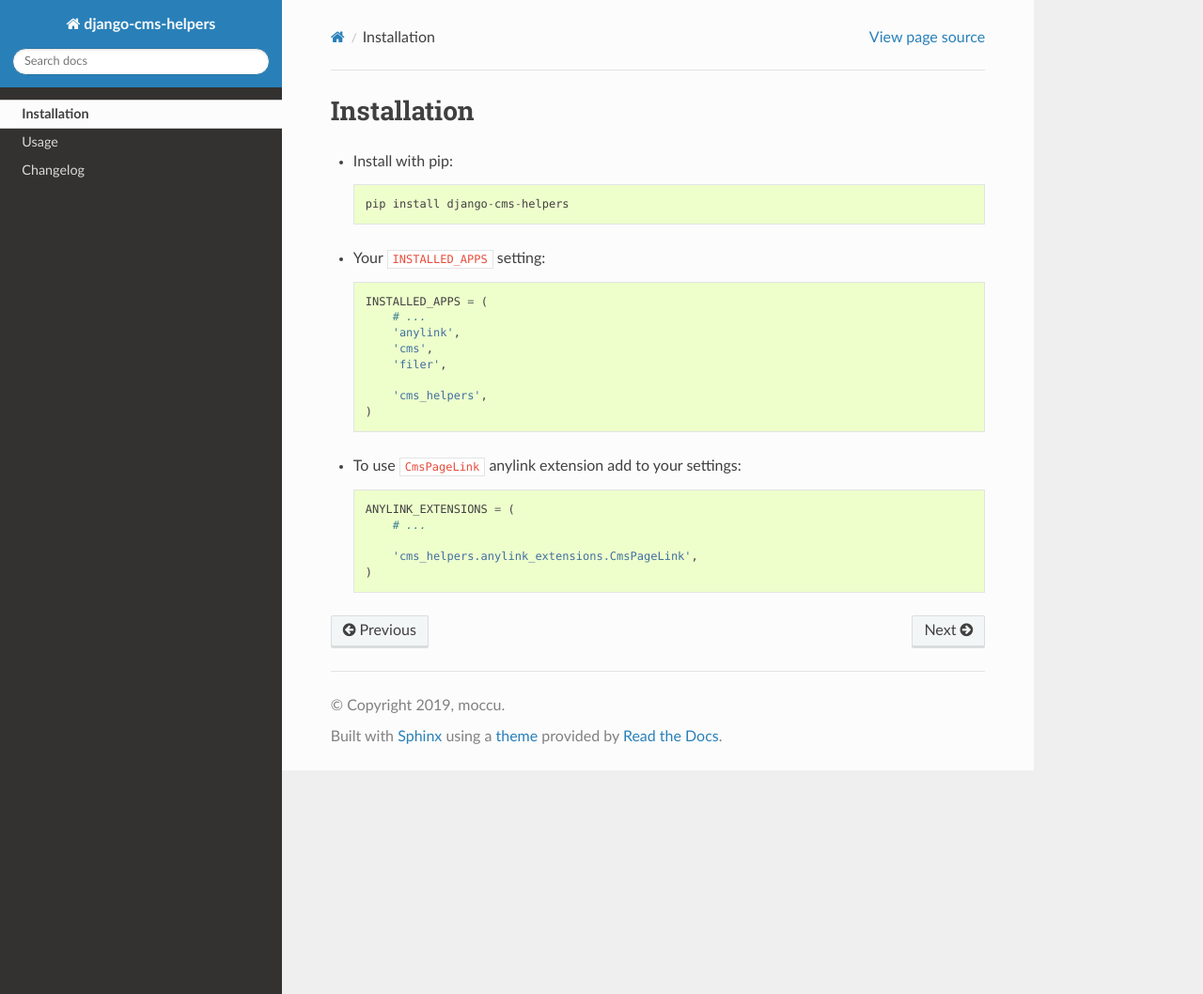
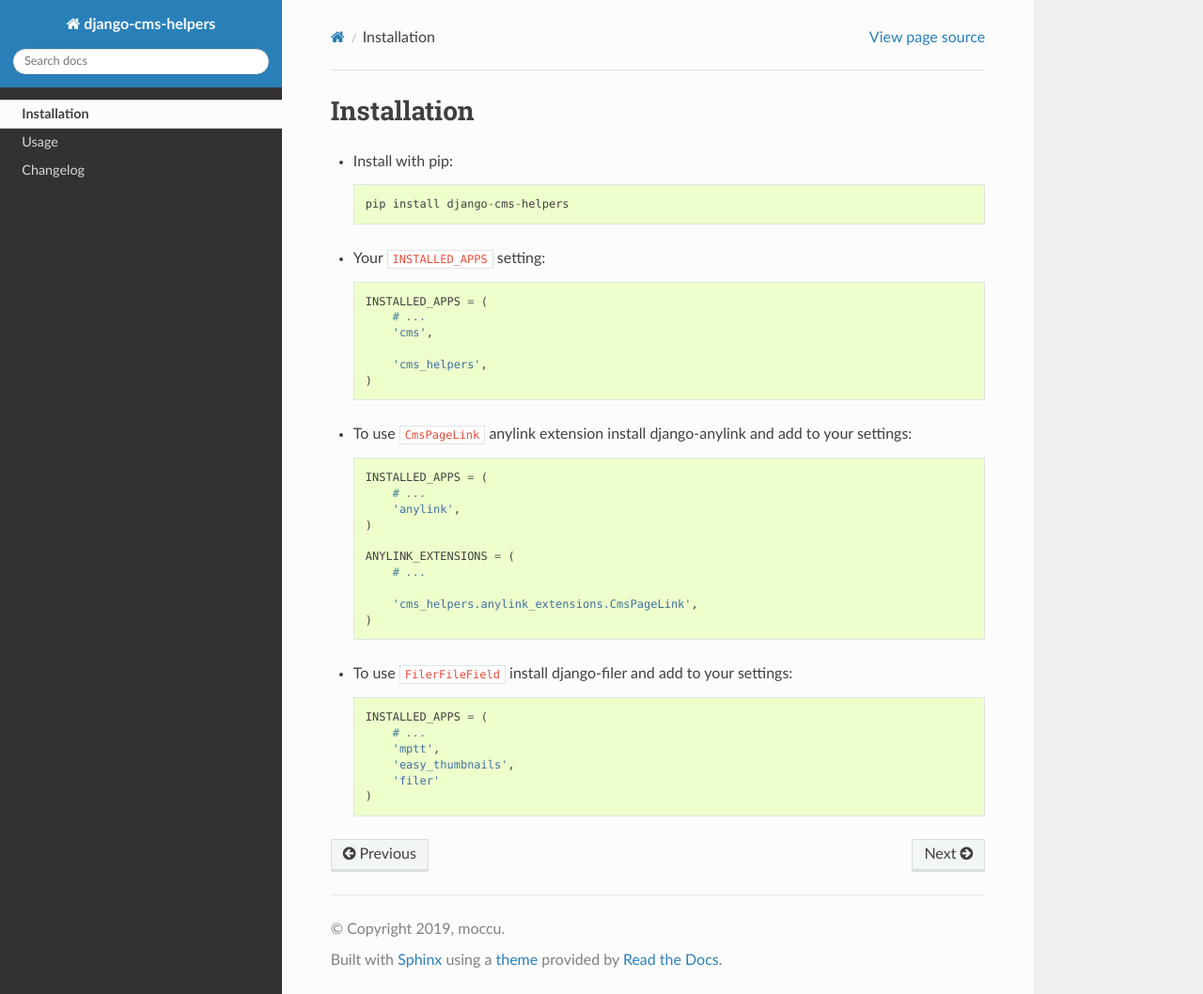
Before and after one commit to stephrdev/django-cms-helpers, a Sphinx documentation site: the page built from docs/installation.rst, in a window 1280 px wide and 1058 px high. Shown: the whole window at 94% size. Built offline with Sphinx 7.4.7 and the Read the Docs theme 2.0.0, drawn with Linux system fonts in a browser that asks for light colours; pages that are not in the unit, such as notebooks, are missing from menus.

Commit message:
Update installation docu

```diff
--- a/docs/installation.rst
+++ b/docs/installation.rst
@@ -10,18 +10,32 @@
 
     INSTALLED_APPS = (
         # ...
-        'anylink',
         'cms',
-        'filer',
 
         'cms_helpers',
     )
 
 
-* To use ``CmsPageLink`` anylink extension add to your settings::
+* To use ``CmsPageLink`` anylink extension install django-anylink
+  and add to your settings::
+
+    INSTALLED_APPS = (
+        # ...
+        'anylink',
+    )
 
     ANYLINK_EXTENSIONS = (
         # ...
 
         'cms_helpers.anylink_extensions.CmsPageLink',
     )
+
+
+* To use ``FilerFileField`` install django-filer and add to your settings::
+
+    INSTALLED_APPS = (
+        # ...
+        'mptt',
+        'easy_thumbnails',
+        'filer'
+    )
```
